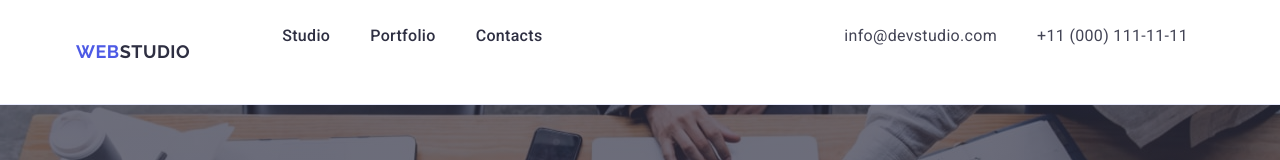
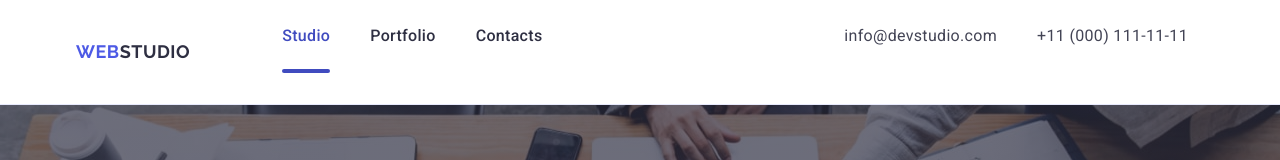
Before and after one commit to Elis89-lgtm/goit-markup-hw-04, a plain HTML site: page index.html in a window 1280 px wide. Shown: the top 160 px of the page. Drawn offline with nearby package versions, Linux system fonts and the light colour scheme.

Commit message:
add index styles file

```diff
--- a/css/styles.css
+++ b/css/styles.css
@@ -29,6 +29,7 @@ ul {
 
 .page-header {
   border-bottom: 1px solid #e7e9fc;
+  box-shadow: 0 1px 6px 0 rgba(46, 47, 66, 0.08), 0 1px 1px 0 rgba(46, 47, 66, 0.16), 0 2px 1px 0 rgba(46, 47, 66, 0.08);
 }
 .header-container {
   display: flex;
@@ -83,6 +84,21 @@ ul {
   line-height: 1.5;
   letter-spacing: 0.02em;
   color: #2e2f42;
+  transition: color 250ms cubic-bezier(0.4, 0, 0.2, 1);
+}
+.nav-link.current {
+position: relative;
+}
+
+.nav-link.current::before {
+content: '';
+position: absolute;
+left: 0;
+bottom: -1px;
+width: 100%;
+height: 4px;
+background-color:  #404bbf;
+border-radius: 2px;
 }
 
 .contacts {
@@ -107,7 +123,8 @@ ul {
 .nav-link:hover,
 .nav-link:focus,
 .contacts-link:hover,
-.contacts-link:focus {
+.contacts-link:focus,
+.nav-link.current {
   color: #404bbf;
 }
 
@@ -412,6 +429,7 @@ overflow: auto;
   background-color: #2e2f42;
   width: 100%;
   margin: 0 auto;
+
 }
 
 .container-footer.container {
@@ -421,6 +439,8 @@ overflow: auto;
   padding-left: 156px;
   max-width: 1440px;
   max-height: 312px;
+
+
 
 
 }
@@ -448,6 +468,7 @@ gap: 16px;
 
 .media-text {
   margin-bottom: 16px;
+  padding-left: 16px;
 
 }
 
--- a/index.html
+++ b/index.html
@@ -29,7 +29,7 @@
 
           <ul class="nav-list">
             <li class="nav-item">
-              <a class="nav-link" href="./index.html">Studio</a>
+              <a class="nav-link current" href="./index.html">Studio</a>
             </li>
             <li class="nav-item"><a class="nav-link" href="">Portfolio</a></li>
             <li class="nav-item"><a class="nav-link" href="">Contacts</a></li>
```
